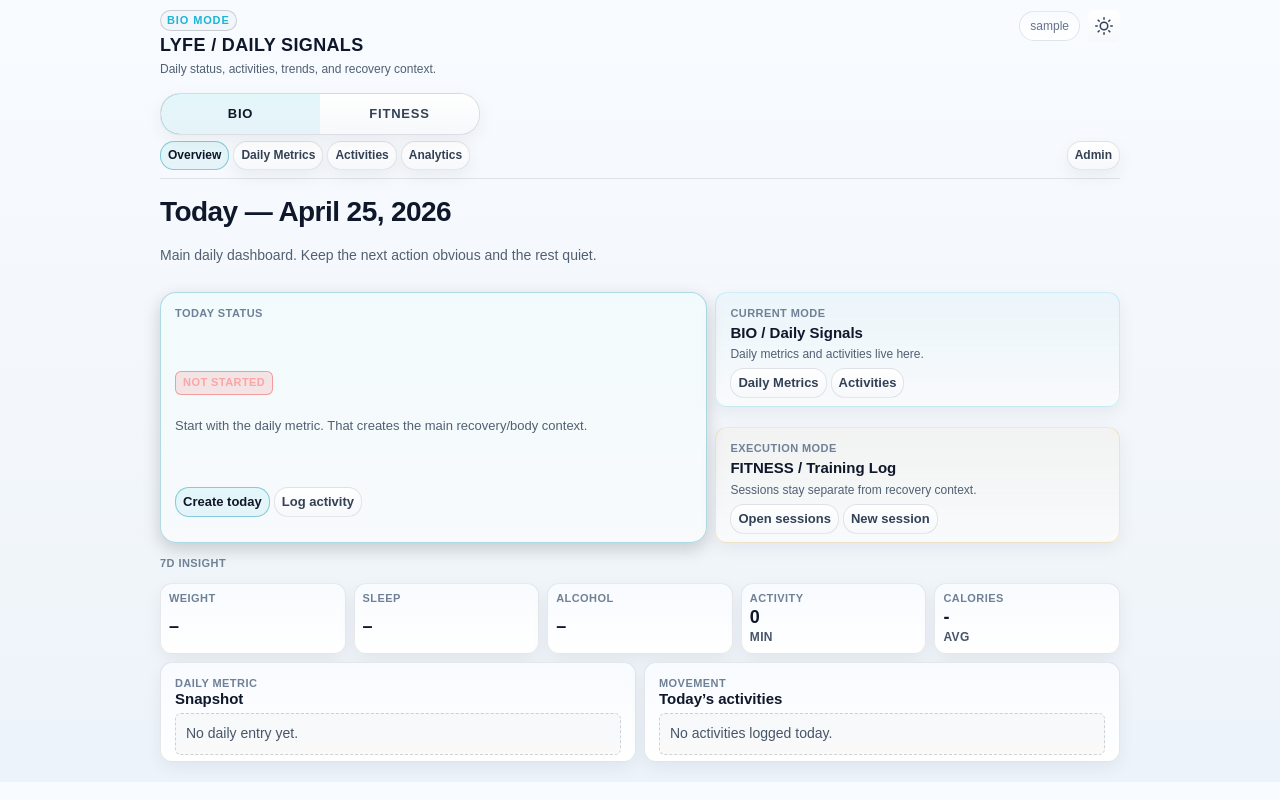
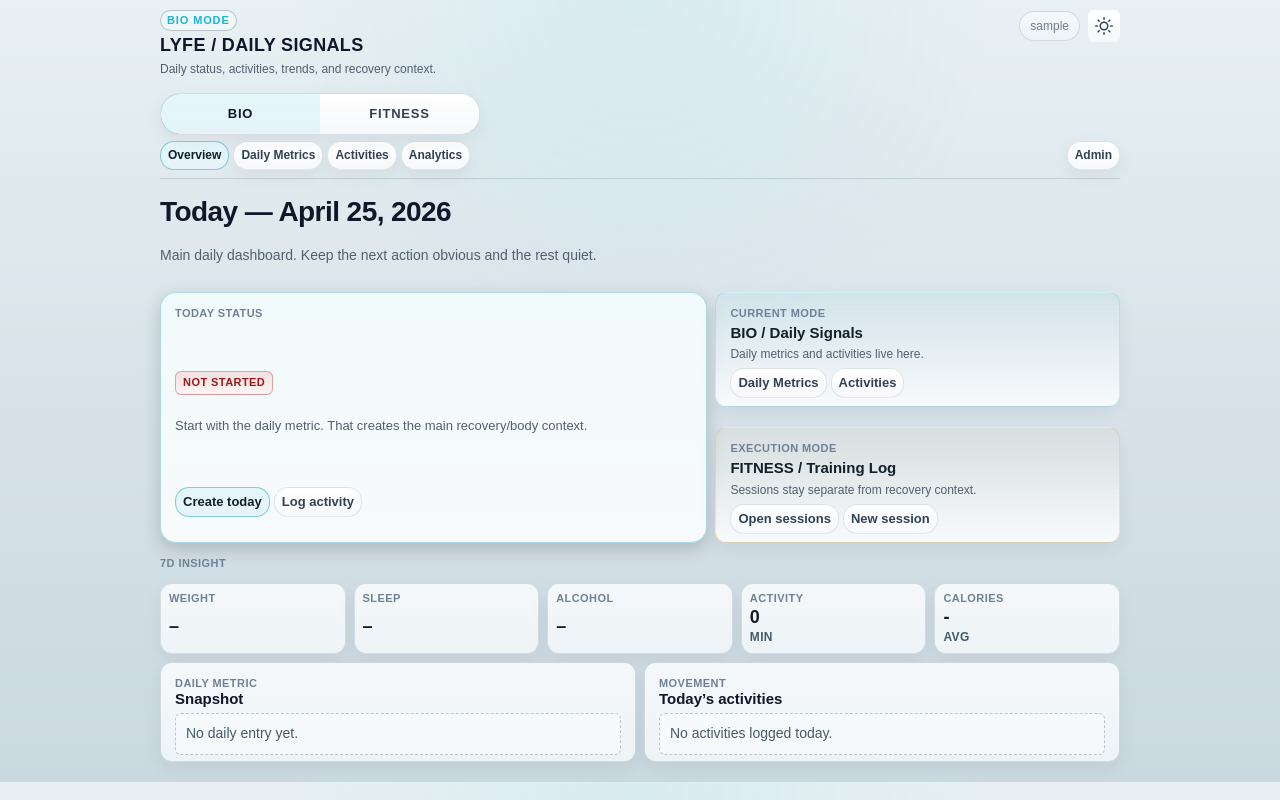
Before and after one commit to MartinParf/lyfeapp, a Django app: page /bio/ in a window 1280 px wide. Run offline with Django 5.2, Linux system fonts and the light colour scheme; the visitor is signed in with stand-in values (Sample User, id 1); data comes from the database, SQL or seed files in the repository; data that the repository does not hold is empty; some libraries are stand-ins or nearby versions.

Commit message:
P12.Theme v1 light

```diff
--- a/core/static/core/css/app.css
+++ b/core/static/core/css/app.css
@@ -3816,3 +3816,94 @@ button.primary-submit-full,
 
     --shadow-soft: 0 12px 28px rgba(0, 0, 0, 0.26);
 }
+
+/* =========================================================
+   THEME LAB L4.1 — BLUE GREY HAZE
+   Softer, less saturated, slightly darker light mode
+   ========================================================= */
+
+   :root[data-theme="light"] {
+    --bg: #d9e4ea;
+
+    --panel: #edf4f7;
+    --panel-2: #f5f8fa;
+    --panel-3: #d2e0e7;
+
+    --line: rgba(38, 62, 76, 0.16);
+    --line-2: rgba(38, 62, 76, 0.28);
+
+    --text: #12202a;
+    --text-soft: #465b67;
+    --text-dim: #6d808b;
+
+    --bio-soft: rgba(24, 183, 214, 0.075);
+    --fitness-soft: rgba(231, 154, 21, 0.075);
+
+    --page-bg:
+        radial-gradient(circle at top, rgba(24, 183, 214, 0.075), transparent 35%),
+        linear-gradient(180deg, #e8f0f3 0%, #d9e4ea 46%, #cad8e0 100%);
+
+    --surface-elevated: rgba(255, 255, 255, 0.44);
+    --surface-elevated-2: rgba(255, 255, 255, 0.66);
+
+    --shadow-soft: 0 10px 24px rgba(28, 58, 76, 0.13);
+}
+
+/* =========================================================
+   LIGHT THEME READABILITY FIXES
+   Status chips, success chips, active toggles
+   ========================================================= */
+
+/* Daily overview status chips */
+:root[data-theme="light"] .status-chip-good {
+    border-color: rgba(22, 101, 52, 0.36);
+    background: linear-gradient(180deg, rgba(34, 197, 94, 0.16) 0%, rgba(240, 253, 244, 0.82) 100%);
+    color: #166534;
+}
+
+:root[data-theme="light"] .status-chip-warn {
+    border-color: rgba(146, 64, 14, 0.36);
+    background: linear-gradient(180deg, rgba(245, 158, 11, 0.18) 0%, rgba(255, 251, 235, 0.86) 100%);
+    color: #92400e;
+}
+
+:root[data-theme="light"] .status-chip-bad {
+    border-color: rgba(153, 27, 27, 0.34);
+    background: linear-gradient(180deg, rgba(239, 68, 68, 0.14) 0%, rgba(254, 242, 242, 0.86) 100%);
+    color: #991b1b;
+}
+
+/* Pool/exercise active chips */
+:root[data-theme="light"] .entity-chip-success {
+    border-color: rgba(22, 101, 52, 0.34);
+    background: linear-gradient(180deg, rgba(34, 197, 94, 0.14) 0%, rgba(240, 253, 244, 0.80) 100%);
+    color: #166534;
+}
+
+:root[data-theme="light"] .entity-chip-danger {
+    border-color: rgba(153, 27, 27, 0.32);
+    background: linear-gradient(180deg, rgba(239, 68, 68, 0.12) 0%, rgba(254, 242, 242, 0.84) 100%);
+    color: #991b1b;
+}
+
+/* Session calendar/list active toggle */
+:root[data-theme="light"] .session-view-toggle-link-active {
+    color: #12202a !important;
+    text-shadow: none;
+    border-color: color-mix(in srgb, var(--mode) 46%, rgba(38, 62, 76, 0.18));
+    background:
+        linear-gradient(
+            180deg,
+            color-mix(in srgb, var(--mode) 16%, #ffffff 84%) 0%,
+            color-mix(in srgb, var(--mode) 9%, #e9f1f5 91%) 100%
+        );
+}
+
+/* Light mode active navigation should stay readable too */
+:root[data-theme="light"] .context-subnav-link-active,
+:root[data-theme="light"] .nav-pill-active,
+:root[data-theme="light"] .sub-nav-link-active,
+:root[data-theme="light"] .primary-button {
+    color: #12202a !important;
+    text-shadow: none;
+}
```
